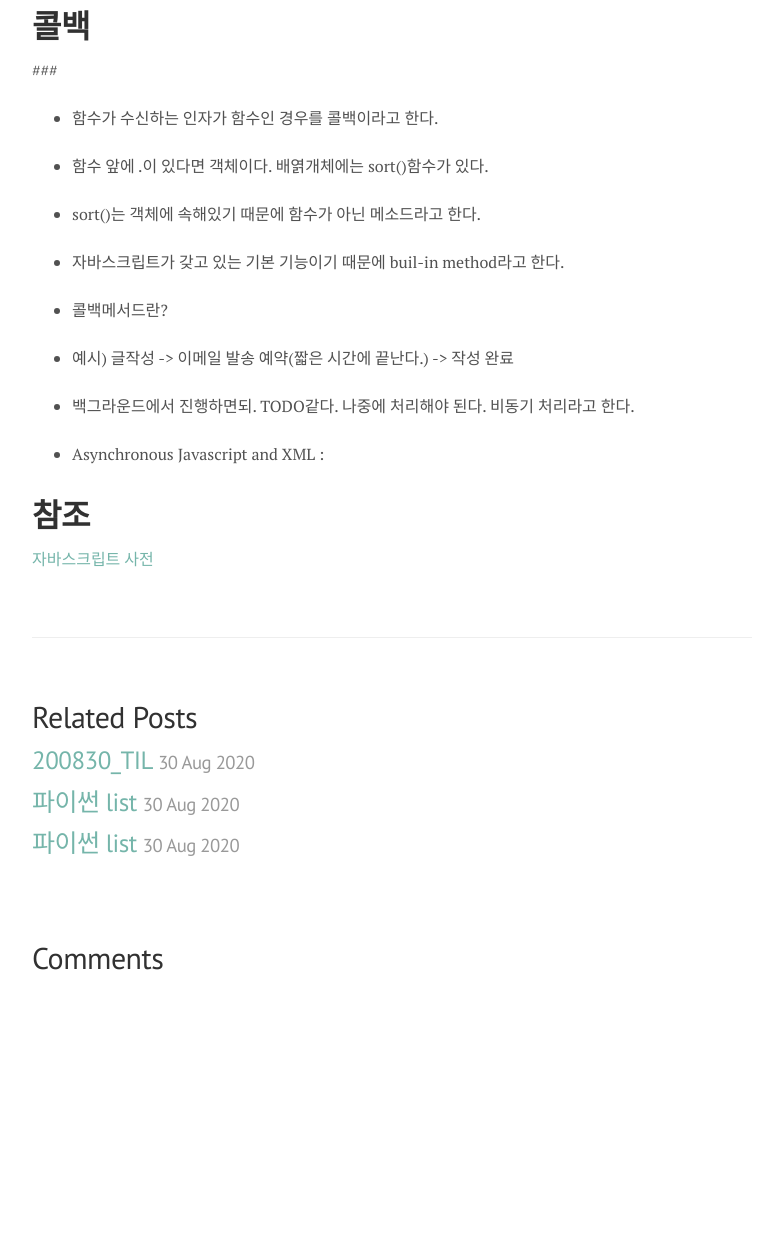
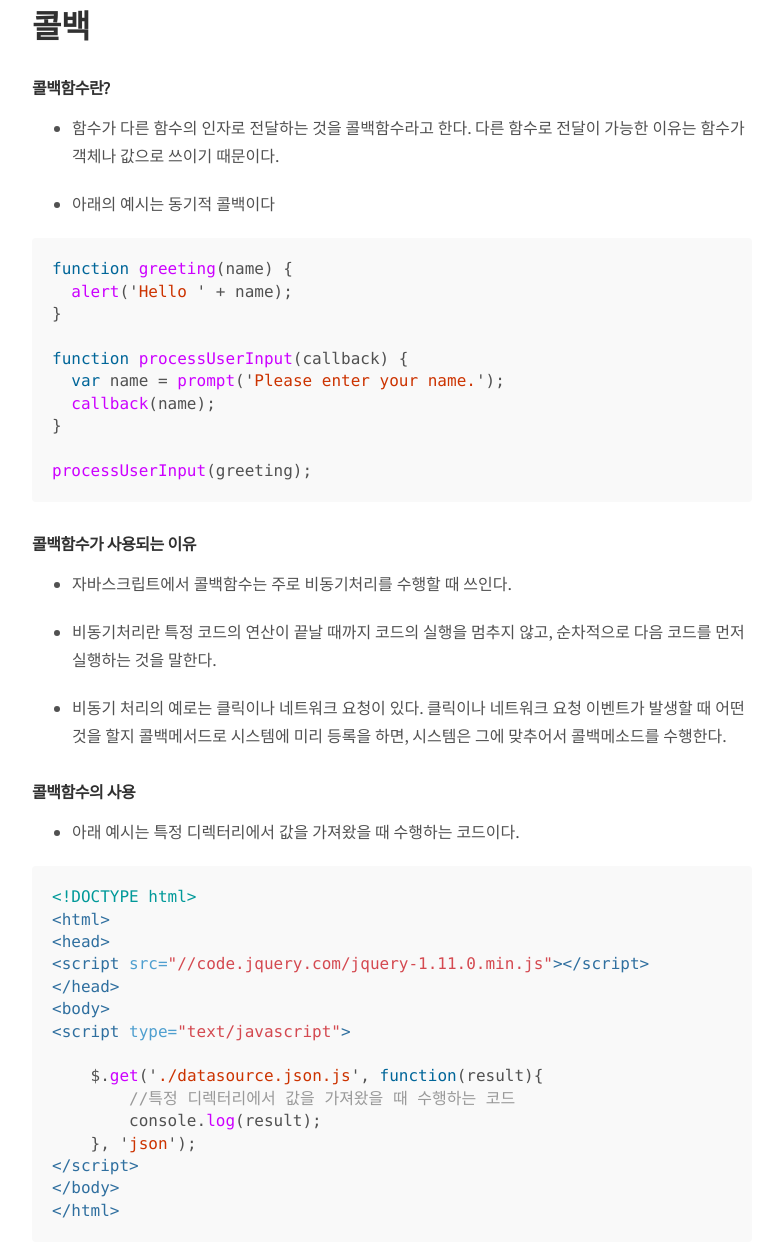
Before and after one commit to YoungchanChang/YoungchanChang.github.io, a Jekyll site: the page built from _posts/Javascript/2020-08-30-javascript-07-Callback.md, in a window 1280 px wide and 1400 px high, scrolled down 1155 px. Shown: the part 153-1400 px from the top of the window, without its empty margins (248-1024 px from the left). Built offline with Jekyll 4.4.1, drawn with Linux system fonts in a browser that asks for light colours; nearby versions of some CDN libraries; comment, search, counter and statistics services are not loaded; before the commit the page ends 2295 px from its top, so only the background shows below that.

Commit message:
2020-08-31-TIL

````diff
--- a/_posts/Javascript/2020-08-30-javascript-07-Callback.md
+++ b/_posts/Javascript/2020-08-30-javascript-07-Callback.md
@@ -2,7 +2,7 @@
 layout: post
 title: javascript-07 값으로서 함수와 콜백
 category: javascript
-tags: [javascript, API]
+tags: [javascript, callback]
 comments: true
 ---
 
@@ -44,27 +44,56 @@ alert(cal(decrease, 1));
 
 # 콜백
 
-###
+### 콜백함수란?
 
-- 함수가 수신하는 인자가 함수인 경우를 콜백이라고 한다.
+- 함수가 다른 함수의 인자로 전달하는 것을 콜백함수라고 한다. 다른 함수로 전달이 가능한 이유는 함수가 객체나 값으로 쓰이기 때문이다.
 
-- 함수 앞에 .이 있다면 객체이다. 배엵개체에는 sort()함수가 있다.
+- 아래의 예시는 동기적 콜백이다
 
-- sort()는 객체에 속해있기 때문에 함수가 아닌 메소드라고 한다.
+```javascript
+function greeting(name) {
+  alert('Hello ' + name);
+}
 
-- 자바스크립트가 갖고 있는 기본 기능이기 때문에 buil-in method라고 한다.
+function processUserInput(callback) {
+  var name = prompt('Please enter your name.');
+  callback(name);
+}
 
-- 콜백메서드란?
+processUserInput(greeting);
+```
 
-- 예시) 글작성 -> 이메일 발송 예약(짧은 시간에 끝난다.) -> 작성 완료
+### 콜백함수가 사용되는 이유
 
-- 백그라운드에서 진행하면되. TODO같다. 나중에 처리해야 된다. 비동기 처리라고 한다.
+- 자바스크립트에서 콜백함수는 주로 비동기처리를 수행할 때 쓰인다.
 
-- Asynchronous Javascript and XML :
+- 비동기처리란 특정 코드의 연산이 끝날 때까지 코드의 실행을 멈추지 않고, 순차적으로 다음 코드를 먼저 실행하는 것을 말한다.
 
+- 비동기 처리의 예로는 클릭이나 네트워크 요청이 있다. 클릭이나 네트워크 요청 이벤트가 발생할 때 어떤 것을 할지 콜백메서드로 시스템에 미리 등록을 하면, 시스템은 그에 맞추어서 콜백메소드를 수행한다.
 
+### 콜백함수의 사용
 
+- 아래 예시는 특정 디렉터리에서 값을 가져왔을 때 수행하는 코드이다.
+
+```html
+<!DOCTYPE html>
+<html>
+<head>
+<script src="//code.jquery.com/jquery-1.11.0.min.js"></script>
+</head>
+<body>
+<script type="text/javascript">
+
+    $.get('./datasource.json.js', function(result){
+        //특정 디렉터리에서 값을 가져왔을 때 수행하는 코드
+        console.log(result);
+    }, 'json');
+</script>
+</body>
+</html>
+```
 
 # 참조
 
 [자바스크립트 사전](https://opentutorials.org/course/50)
+[콜백 함수](https://developer.mozilla.org/en-US/docs/Glossary/Callback_function)
````
Also changed, not shown: _posts/Javascript/2020-08-30-javascript-08-Closure.md (added, +99 -0 lines), _posts/Javascript/2020-08-30-javascript-09-argument.md (added, +61 -0 lines), _posts/Javascript/2020-08-30-javascript-10-apply.md (added, +48 -0 lines), _posts/TIL/2020-08-30-TIL.md (+3 -5 lines).
